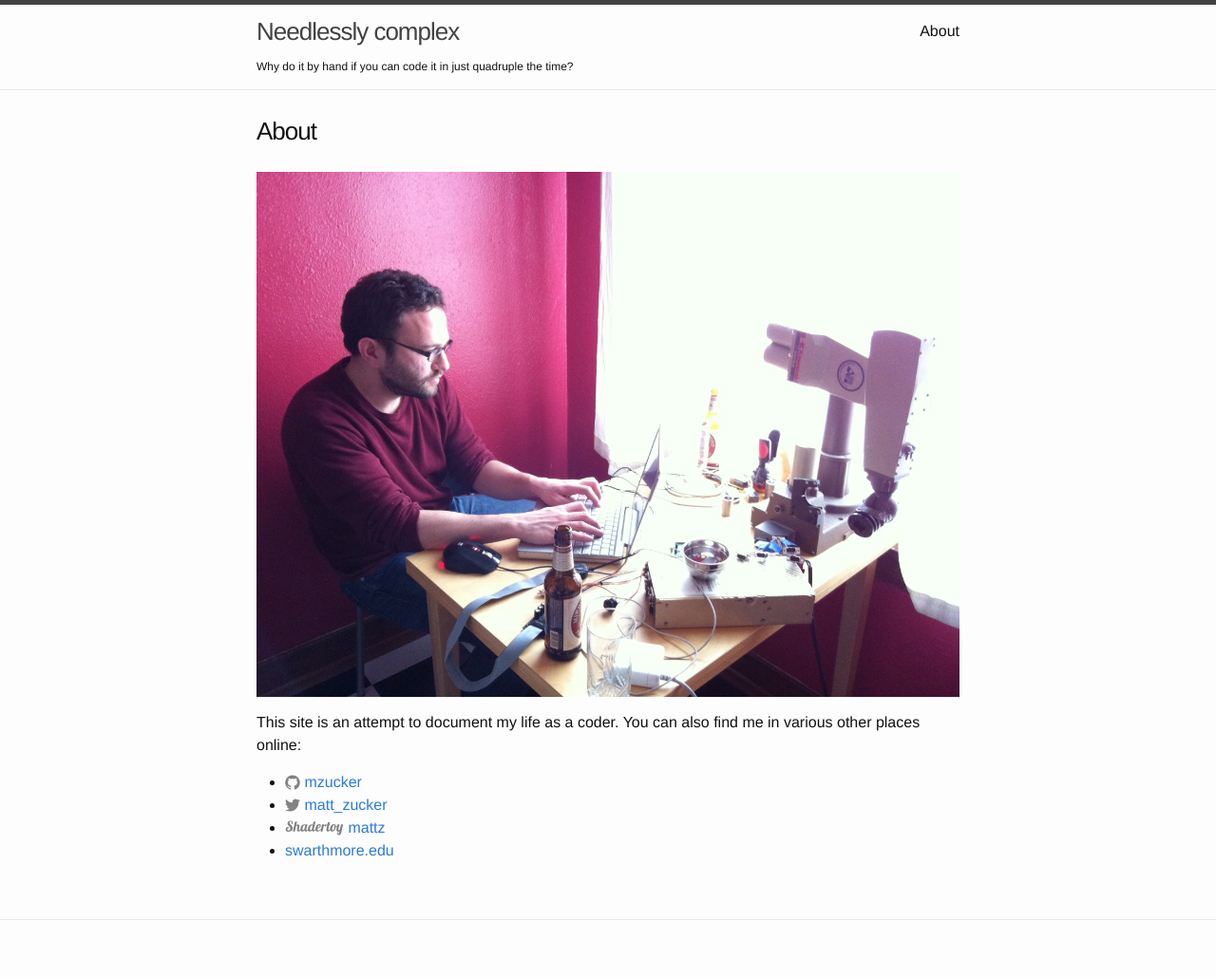
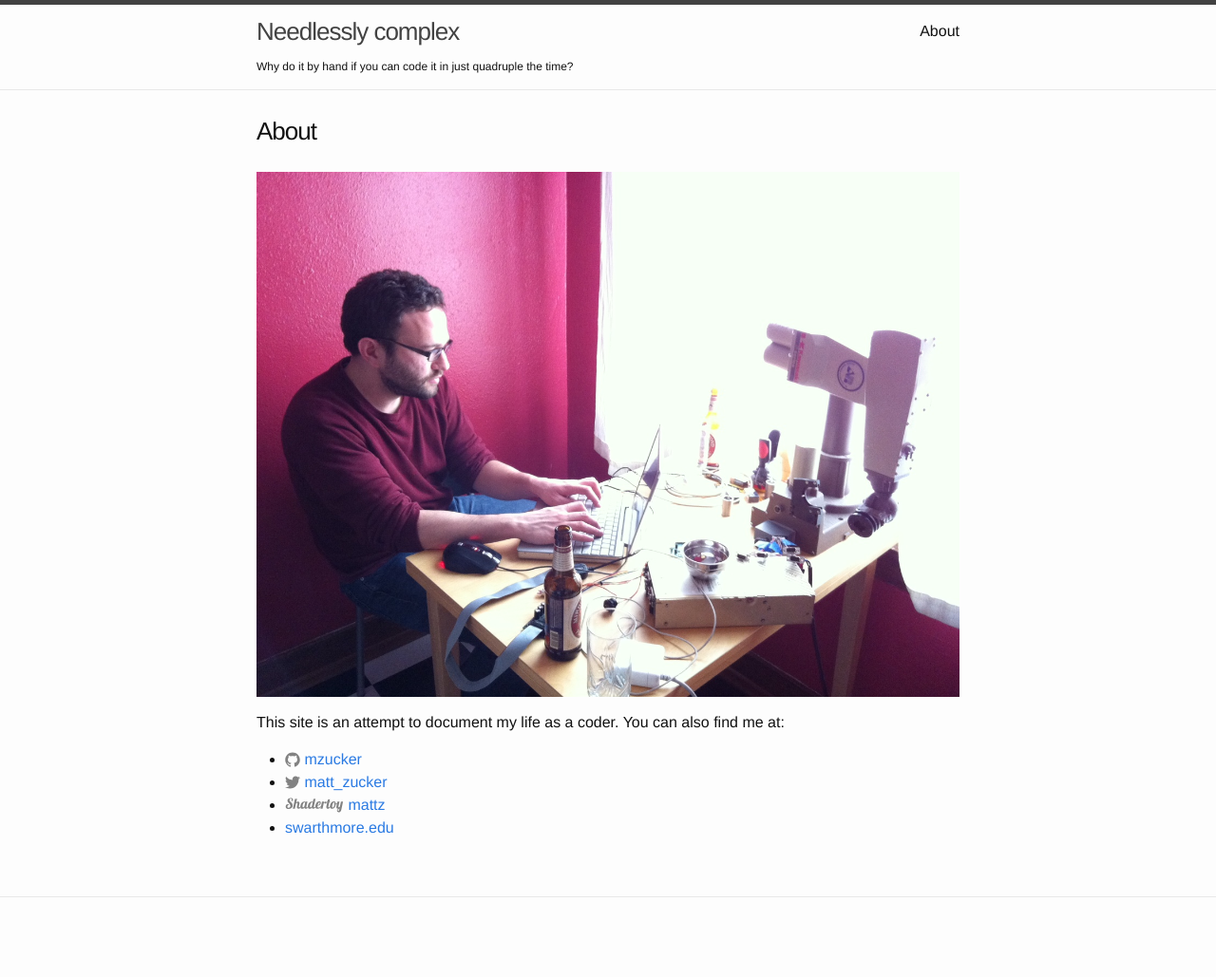
Before and after one commit to mzucker/mzucker.github.io, a Jekyll site: the page built from about.md, in a window 1280 px wide. Shown: the whole page at 95% size. Built offline with Jekyll 4.4.1, drawn with Linux system fonts in a browser that asks for light colours; after the commit the page ends 1005 px from its top, so only the background shows below that.

Commit message:
changed about

```diff
--- a/about.md
+++ b/about.md
@@ -6,7 +6,7 @@ permalink: /about/
 
 ![Beer and robots pair nicely.](/images/beer-n-puma.jpg){:class="img-responsive"}
 
-This site is an attempt to document my life as a coder. You can also find me in various other places online:
+This site is an attempt to document my life as a coder. You can also find me at:
 
   * <a href="https://github.com/mzucker"><span class="icon">{% include icon-github.svg %}</span> mzucker</a>
   * <a href="https://twitter.com/matt_zucker"><span class="icon">{% include icon-twitter.svg %}</span> matt_zucker</a>
```
